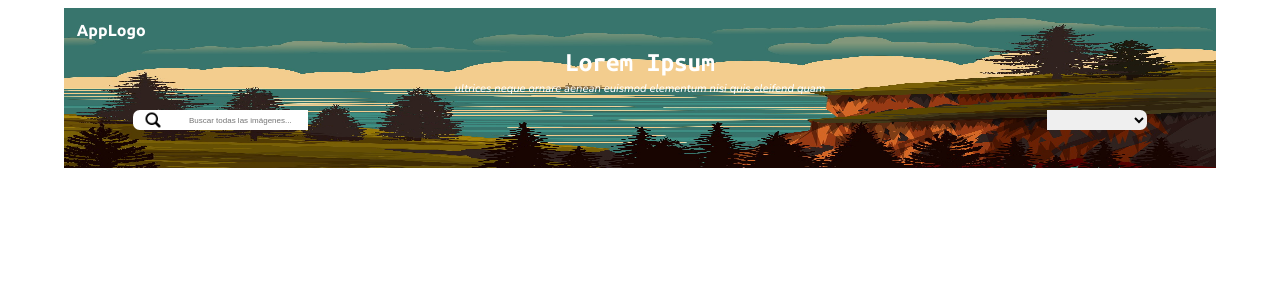
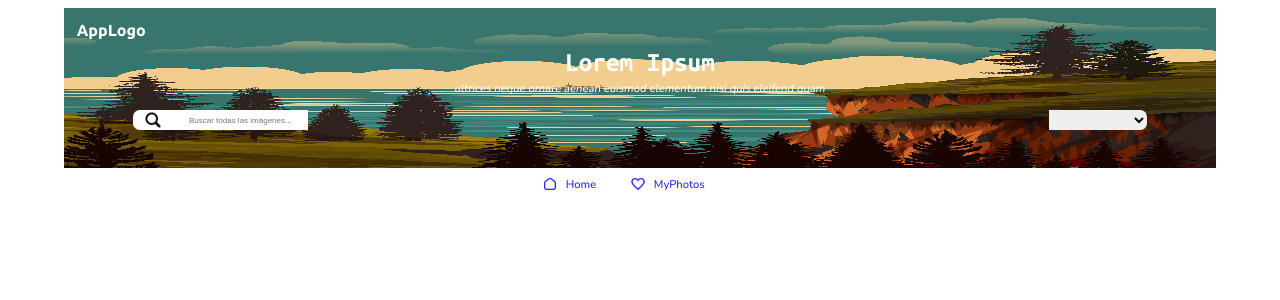
Before and after one commit to jankowieCanda/dashboard_React, a React (Vite) app: page / in a window 1280 px wide. Shown: the top 300 px of the page. Built offline with nearby package versions, Linux system fonts and the light colour scheme.

Commit message:
ADD: NavBar component, NavBar styles

```diff
--- a/src/App.scss
+++ b/src/App.scss
@@ -1,5 +1,6 @@
 @import url('https://fonts.googleapis.com/css2?family=Nunito:ital,wght@0,200..1000;1,200..1000&family=Ubuntu+Mono:ital,wght@0,400;0,700;1,400;1,700&family=Ubuntu:ital,wght@0,300;0,400;0,500;0,700;1,300;1,400;1,500;1,700&display=swap');
 @import './components/header_Components/Header.scss';
+@import './components/NavBar.scss';
 
 * {
   margin: 0;
--- /dev/null
+++ b/src/components/NavBar.jsx
@@ -0,0 +1,22 @@
+
+export const NavBar = () => {
+    let items = ['home', 'myPhotos'];
+    let icons = ['../src/assets/homePageIcon.png', '../src/assets/navBarFavoriteIcon.png'];
+
+    const navItems = items.map((item, i) => {
+        return (
+            <li key={i} className="nav__list_item">
+                <img src={icons[i]} alt={item} className='icon'/>
+                <a href="/" id={item}>{item}</a>
+            </li>
+        );
+    })
+
+
+
+    return (
+        <nav className="nav">
+            <ul className="nav__list">{navItems}</ul>
+        </nav>
+    );
+}
--- /dev/null
+++ b/src/components/NavBar.scss
@@ -0,0 +1,36 @@
+@import './stylesVar.scss';
+
+.nav {
+    width: 90%;
+    text-align: center;
+    margin: 0 auto;
+
+    &__list {
+        list-style: none;
+        display: inline;
+
+        &_item {
+            display: inline-flex;
+            align-items: center;
+            text-transform: capitalize;
+            cursor: pointer;
+
+            .icon {
+                width: 1em;
+                height: 1em;
+                margin-right: 0.5em;
+            }
+            #home, #myPhotos {
+                text-decoration: none;
+                color: $navItemsColor;
+                font-family: $nunitoFont;
+                font-weight: 500;
+                font-size: 0.7rem;
+                margin-right: 3em;
+            }
+        }
+        .active {
+            border-bottom: 1px solid $navItemsColor;
+        }
+    }
+}
--- a/src/components/header_Components/Header.scss
+++ b/src/components/header_Components/Header.scss
@@ -69,7 +69,7 @@
                 text-align: center;
             }
             &_select {
-                width: 7.5em;
+                width: 7.4em;
                 height: 1.5em;
                 position: absolute;
                 right: 0.5em;
--- a/src/components/stylesVar.scss
+++ b/src/components/stylesVar.scss
@@ -3,6 +3,7 @@ $marginBottom: 1.25em;
 
 //COLORS
 $whiteColor: #ffffff;
+$navItemsColor: #2623F7;
 
 //FONTS
 $ubuntuFont: 'ubuntu';
--- a/src/pages/App.jsx
+++ b/src/pages/App.jsx
@@ -1,4 +1,5 @@
 import '../App.scss'
+import { NavBar } from '../components/NavBar'
 import { Header } from '../components/header_Components/Header'
 
 function App() {
@@ -6,6 +7,7 @@ function App() {
   return (
     <>
       <Header />
+      <NavBar />
     </>
   )
 }
```
Also changed, not shown: src/assets/homePageIcon.png (added), src/assets/navBarFavoriteIcon.png (added).
